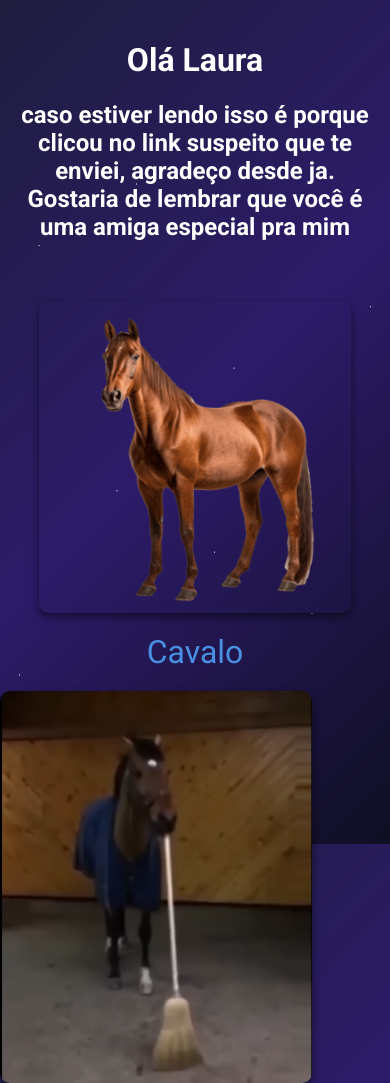
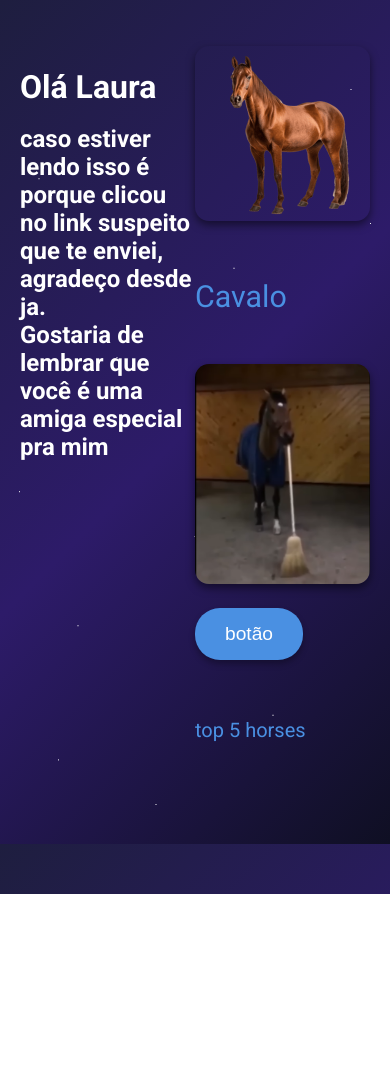
Before and after one commit to VitorM01/Piada, a plain HTML site: page index.html in a window 390 px wide. Shown: the top 1083 px of the page. After the commit the page ends 894 px from the top, so only its background shows below. Drawn offline with Linux system fonts and the light colour scheme.

Commit message:
Refactor CSS styles for improved layout and responsiveness
Updated styles for body, header, and various elements. Adjusted layout and padding for better responsiveness.

```diff
--- a/style.css
+++ b/style.css
@@ -12,17 +12,25 @@
 body {
     font-family: 'Roboto', sans-serif;
     margin: 0;
-    padding: 0;
+    padding: 30px 20px 20px 20px;
     background: var(--background-gradient);
     background-attachment: fixed;
     color: var(--text-color);
     min-height: 100vh;
     display: flex;
-    flex-direction: column;
-    align-items: center;
-    justify-content: center;
+    justify-content: flex-start;
     position: relative;
     overflow-x: hidden;
+}
+
+main {
+    width: min(920px, 100%);
+    margin: 0;
+    display: flex;
+    flex-direction: column;
+    align-items: flex-start;
+    gap: 18px;
+    padding: 0;
 }
 
 body::before {
@@ -60,34 +68,62 @@ body::before {
 }
 
 header {
-    padding: 20px;
-    text-align: center;
+    width: 100%;
+    padding: 20px 0 0;
+    text-align: left;
     position: relative;
     z-index: 1;
 }
 
 .hero-image, .wiki-link, .clean-image, .video-link {
     display: flex;
-    justify-content: center;
-    align-items: center;
-    margin: 20px 0;
-    flex-wrap: wrap;
+    flex-direction: column;
+    justify-content: flex-start;
+    align-items: flex-start;
+    margin: 16px 0;
     position: relative;
     z-index: 1;
+    width: 100%;
 }
 
 .clean-image {
-    flex-direction: column;
+    align-items: flex-start;
+}
+
+.wiki-link a,
+.video-link a {
+    display: inline-block;
+    margin-top: 8px;
+}
+
+.hero-image img,
+.clean-image img {
+    width: 100%;
+    max-width: 620px;
+    border-radius: 14px;
 }
 
 .wiki-link {
-    font-size: 2rem;
+    font-size: 1.9rem;
+    font-weight: 500;
+}
+
+.video-link {
+    font-size: 1.25rem;
     font-weight: 400;
 }
 
-.video-link {
-    font-size: 1.5rem;
-    font-weight: 300;
+.hero-image img,
+.clean-image img {
+    width: 100%;
+    max-width: 700px;
+    border-radius: 14px;
+}
+
+h1 {
+    font-size: 3rem;
+    line-height: 1.05;
+    margin-bottom: 12px;
 }
 
 img {
```
